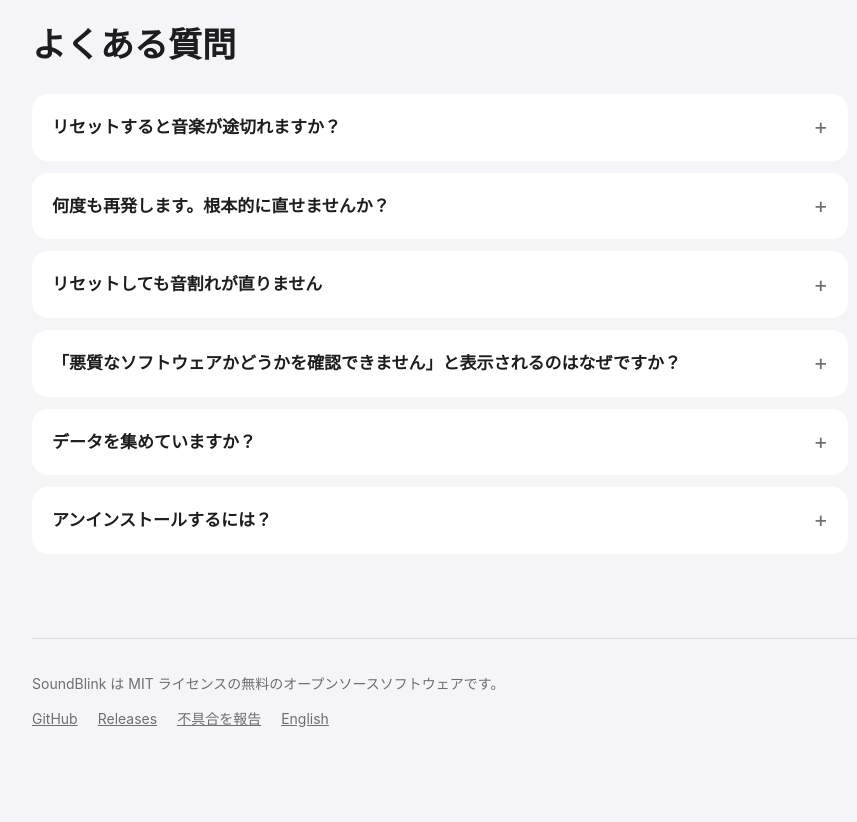
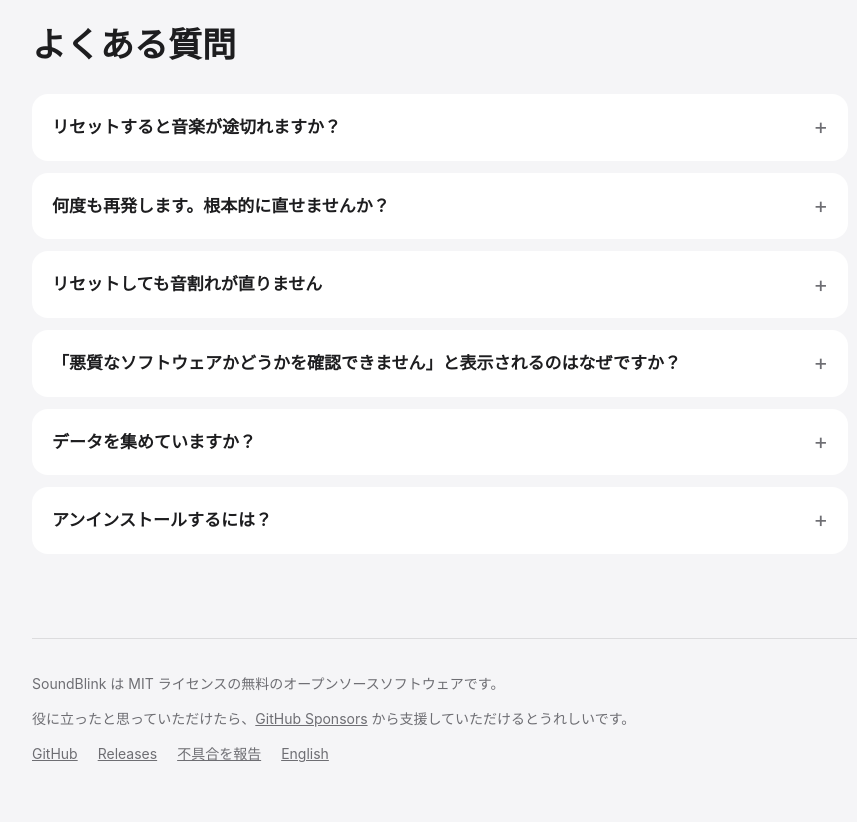
Before and after one commit to takuhoito/SoundBlink, a plain HTML site: page site/ja/index.html in a window 1280 px wide. Shown: the part 3287-4109 px from the top of the page, without its empty margins (108-965 px from the left). Before the commit the page ends 4074 px from the top, so only its background shows below. Drawn offline with Linux system fonts and the light colour scheme.

Commit message:
docs: add a GitHub Sponsors link
Add FUNDING.yml so the repository shows a Sponsor button, and mention
sponsoring briefly at the end of the READMEs and in the website footer.
The app itself stays free of any such prompt.

```diff
--- a/site/ja/index.html
+++ b/site/ja/index.html
@@ -233,6 +233,7 @@
 
     <footer class="foot">
       <p>SoundBlink は MIT ライセンスの無料のオープンソースソフトウェアです。</p>
+      <p>役に立ったと思っていただけたら、<a href="https://github.com/sponsors/takuhoito">GitHub Sponsors</a> から支援していただけるとうれしいです。</p>
       <nav>
         <a href="https://github.com/takuhoito/SoundBlink">GitHub</a>
         <a href="https://github.com/takuhoito/SoundBlink/releases">Releases</a>
```
Also changed, not shown: site/index.html (+1 -0 lines), 3 other files.
